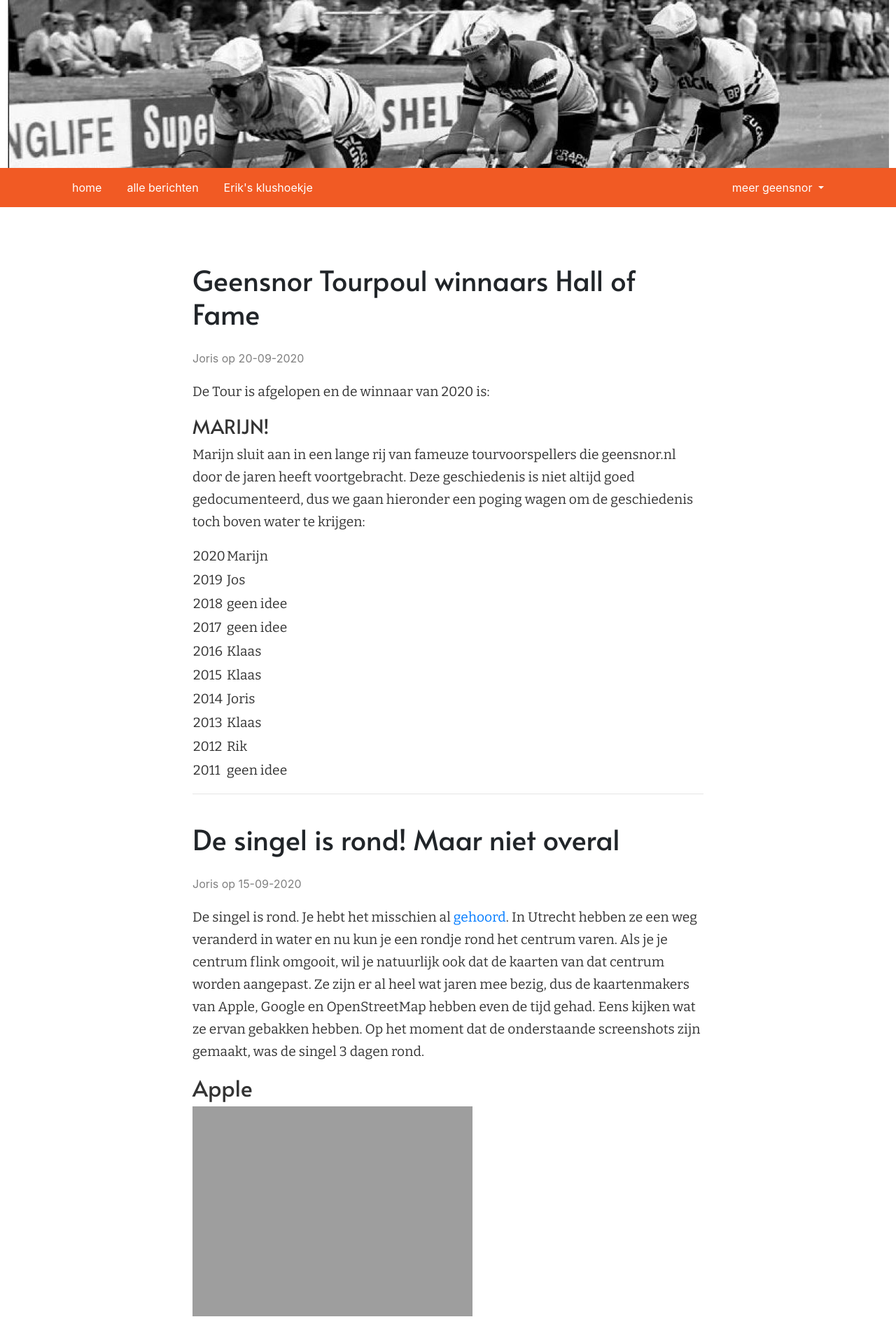
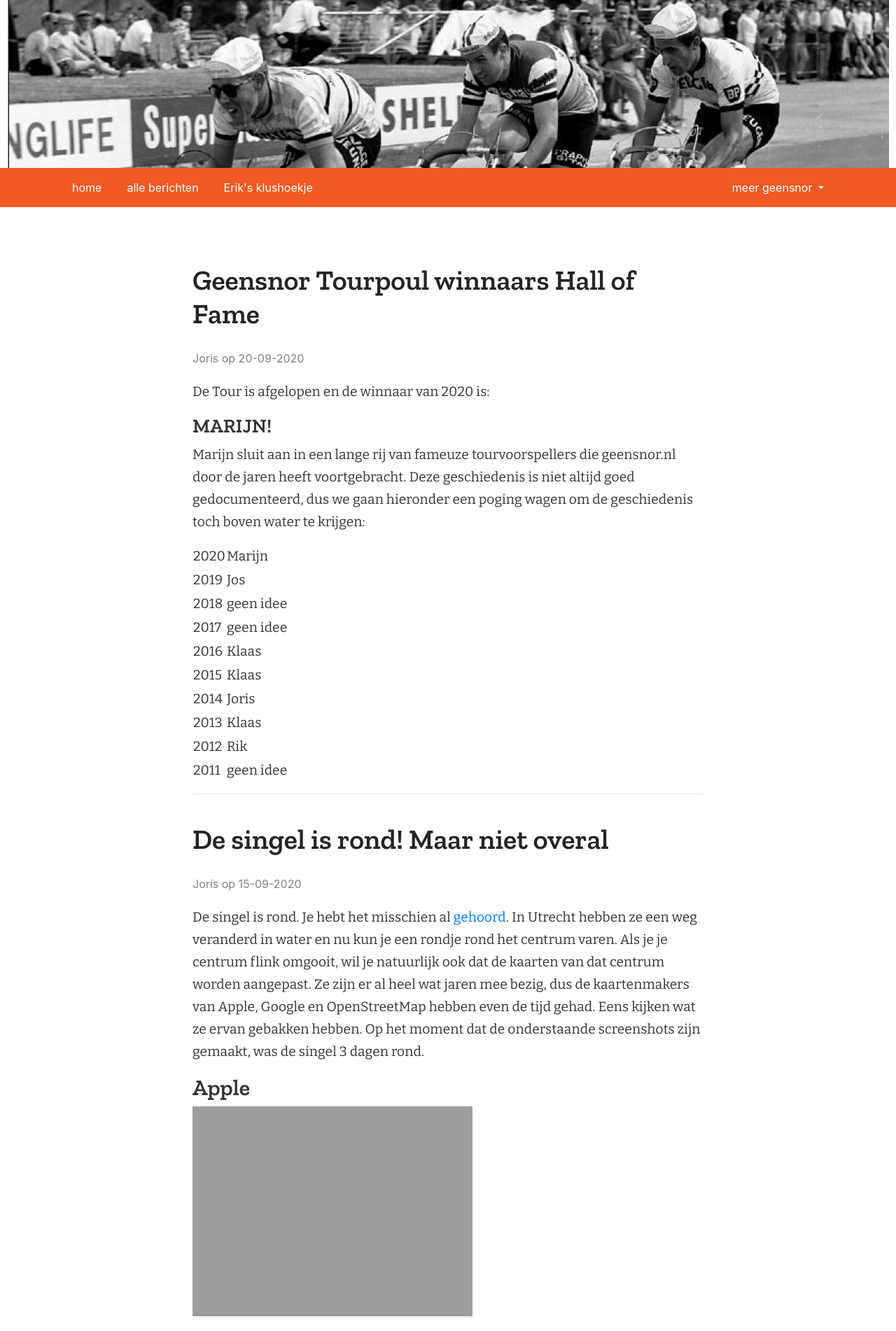
Before and after one commit to geensnor/geensnor.nl, a Jekyll site: the page built from index.html, in a window 1280 px wide. Shown: the top 1902 px of the page at 70% size. Built offline with Jekyll 4.4.1, drawn with Linux system fonts in a browser that asks for light colours; the list of posts is cut into pages by our own code.

Commit message:
Revert "font proberen"
This reverts commit 4c3b46ee8d07674e84f1485452a32f5ae9587a8b.

```diff
--- a/_includes/head.html
+++ b/_includes/head.html
@@ -10,7 +10,6 @@
   <link href="https://fonts.googleapis.com/css?family=Zilla+Slab:600&amp;display=swap" rel="stylesheet">
   <link href="https://fonts.googleapis.com/css?family=Open+Sans&amp;display=swap" rel="stylesheet">
   <link href="https://fonts.googleapis.com/css2?family=Bitter&display=swap" rel="stylesheet">
-  <link href="https://fonts.googleapis.com/css2?family=Alata&display=swap" rel="stylesheet">
   <link rel="shortcut icon" href="/assets/favicon.ico" type="image/x-icon">
   <title>{{ site.title }}</title>
 
--- a/assets/geensnor.css
+++ b/assets/geensnor.css
@@ -3,7 +3,7 @@
 }
 
 h1, h2, h3, h4, h5 {
-    font-family: 'Alata', sans-serif;
+    font-family: 'Zilla Slab', serif;
     font-weight: 500;
 
   }
```
